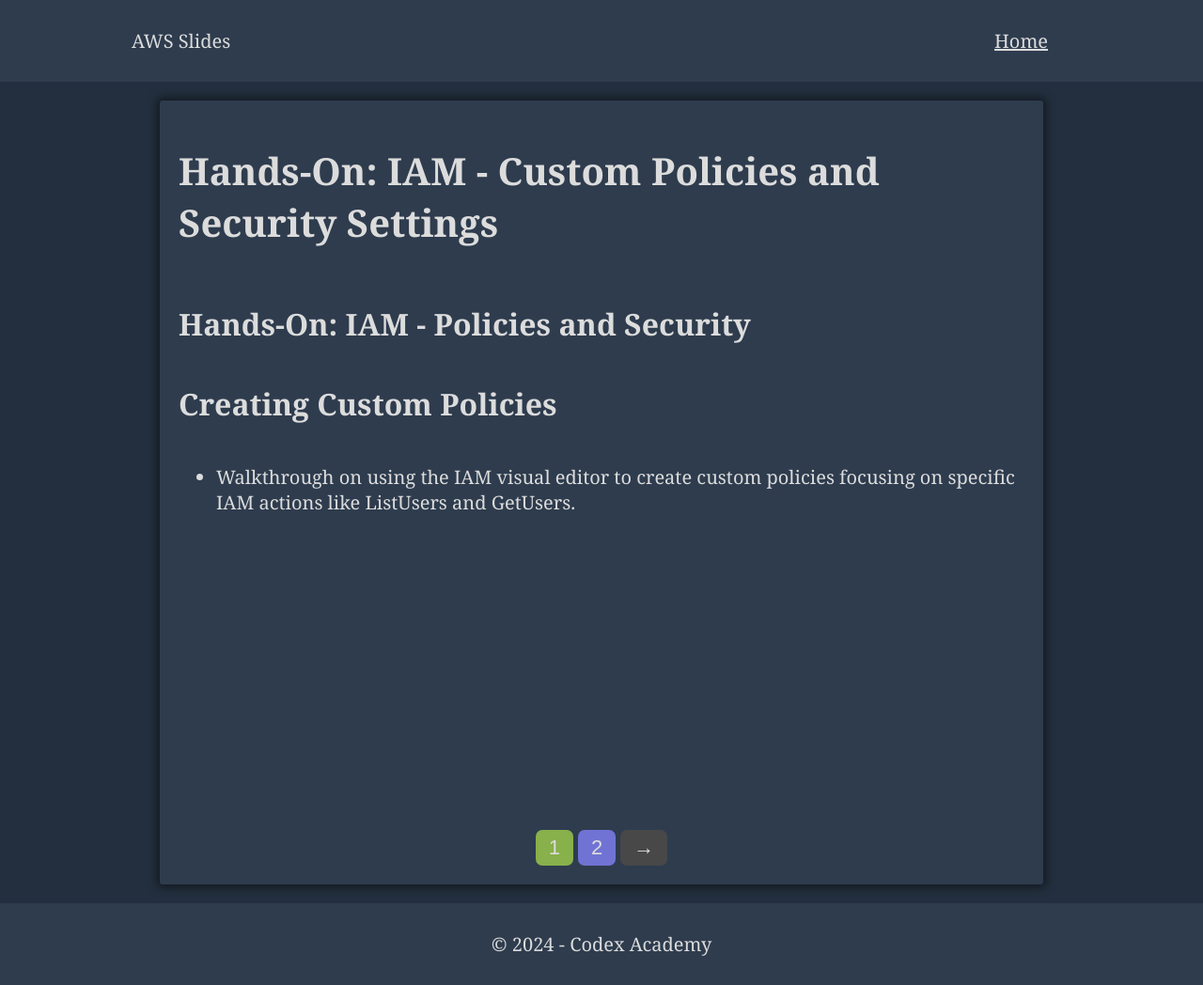
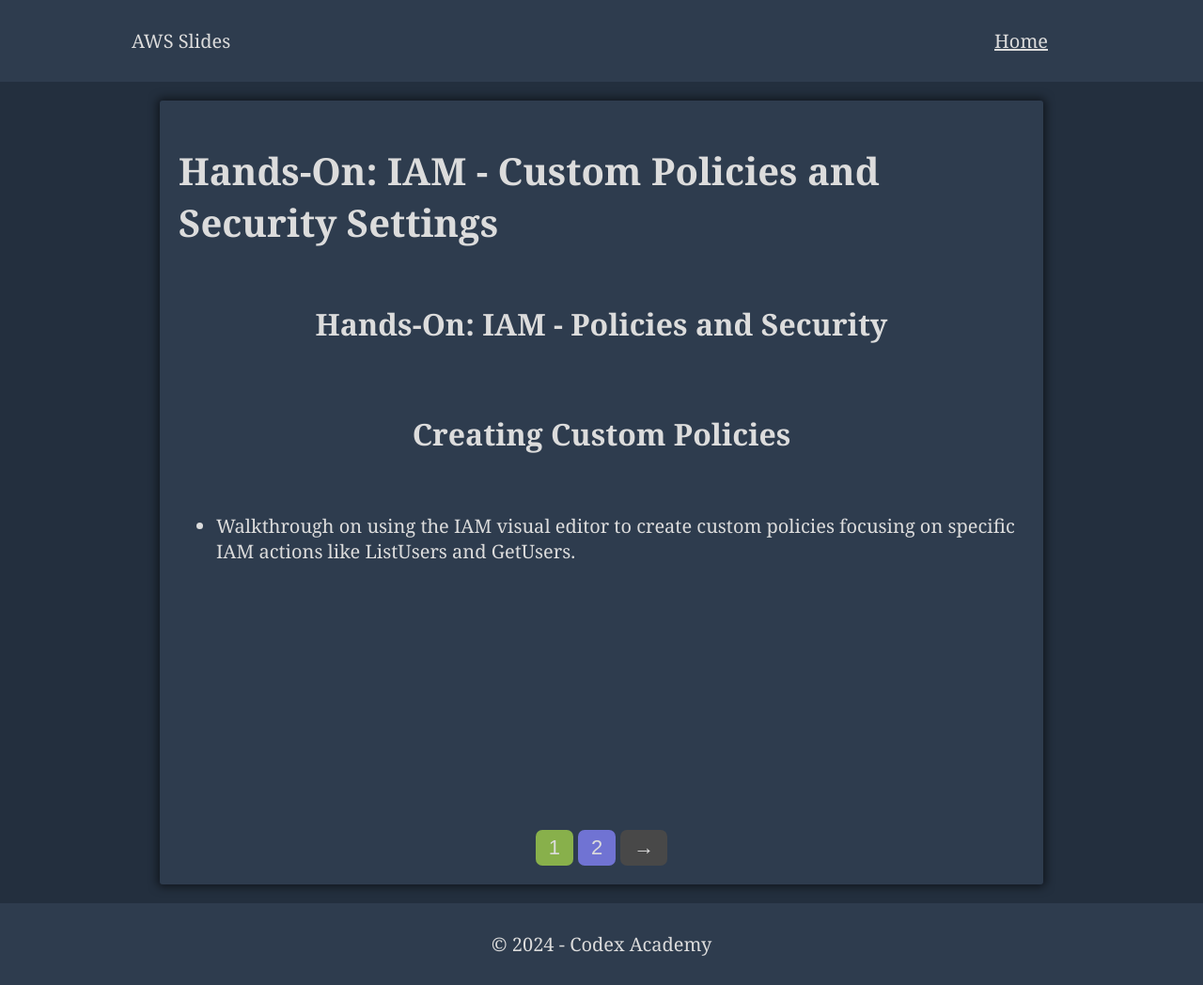
Before and after one commit to tm-LBenson/AWS-Slides, a Jekyll site: the page built from _hands_on/2024-1-5-section-1-iam-lesson-3-hands-on.md, in a window 1280 px wide. Shown: the whole page at 94% size. Built offline with Jekyll 4.4.1, drawn with Linux system fonts in a browser that asks for light colours.

Commit message:
move images

```diff
--- a/assets/css/styles.css
+++ b/assets/css/styles.css
@@ -107,3 +107,10 @@ article h3,
 h4 {
   font-size: 2rem;
 }
+
+.post-content {
+  display: flex;
+  justify-content: center;
+  flex-direction: column;
+  align-items: center;
+}
```
Also changed, not shown: assets/multiple-ebs.png (renamed from _posts/multiple-ebs.png), assets/rds-architecture.png (renamed from _posts/rds-architecture.png).
